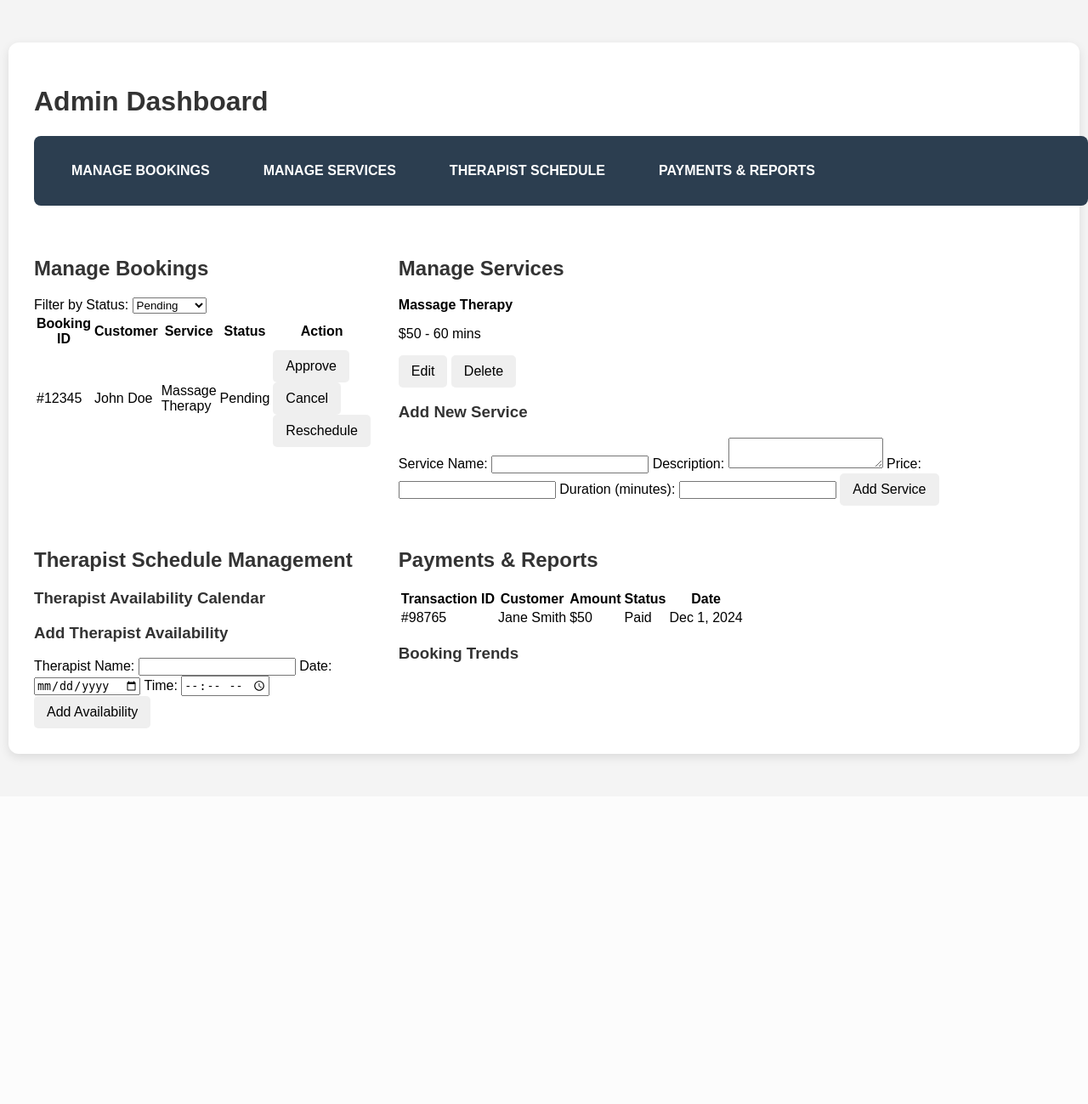
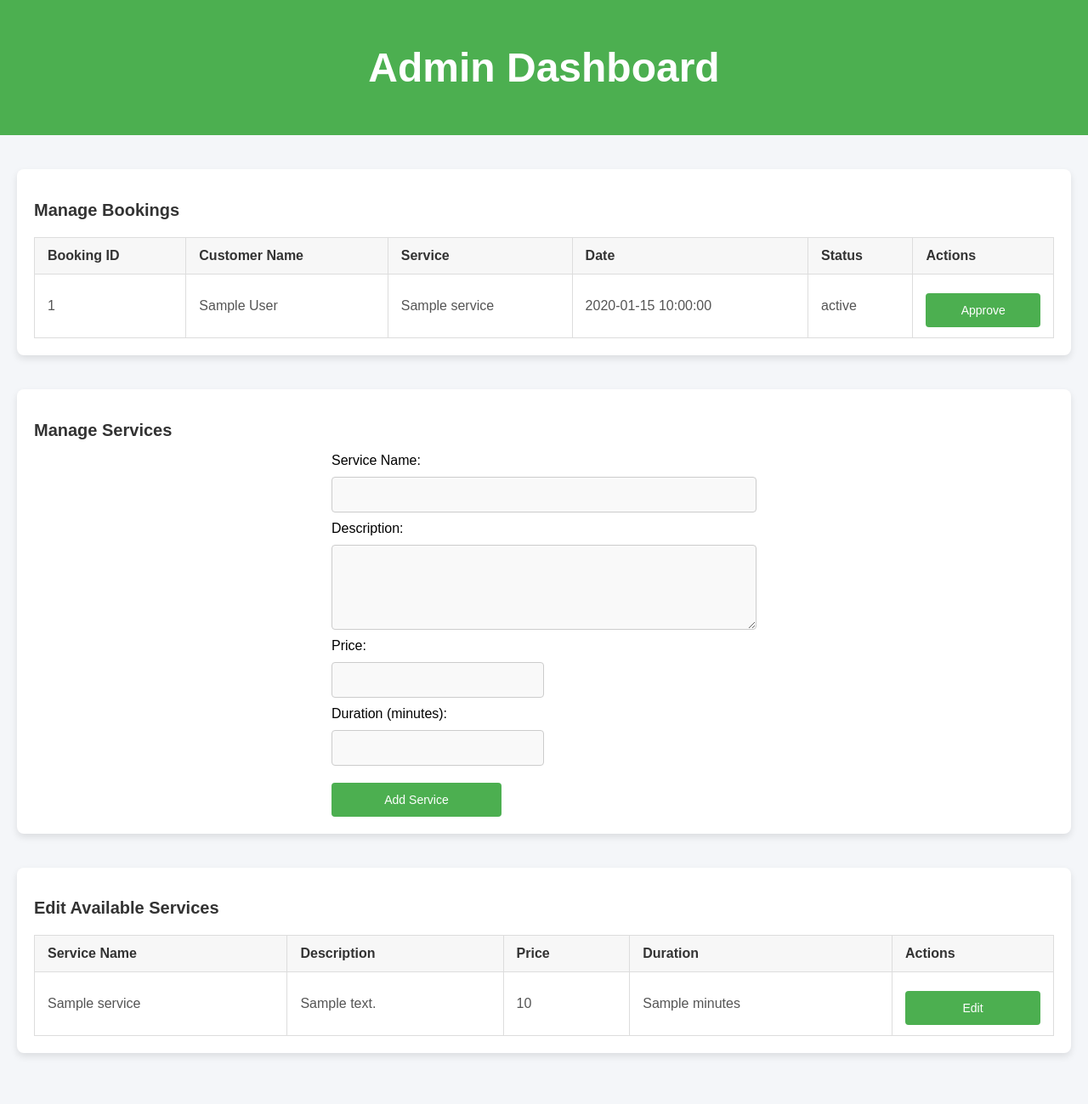
Before and after one commit to neriquinto/cit17-finalproject-3h, a PHP site: page /admin.php in a window 1280 px wide. Shown: the whole page at 85% size. Before the commit the page ends 896 px from the top, so only its background shows below. Run offline with PHP 8.4, Linux system fonts and the light colour scheme; tables that the repository leaves empty or names only in its code hold one stand-in row (values such as "Sample post").

Commit message:
fixed the admin

```diff
--- a/admin.php
+++ b/admin.php
@@ -1,164 +1,387 @@
+<?php
+include "db.php";
+
+// Handle booking approval
+if (isset($_POST['approve'])) {
+    $appointment_id = $_POST['appointment_id'];
+    $update_query = "UPDATE appointments SET status = 'Confirmed' WHERE appointment_id = ?";
+    $stmt = $conn->prepare($update_query);
+    $stmt->bind_param("i", $appointment_id);
+    $stmt->execute();
+}
+
+// Fetch bookings data
+$appointments_query = "
+    SELECT
+        a.appointment_id,
+        a.user_id,
+        a.service_id,
+        a.status,
+        a.appointment_date,
+        a.user_id,
+        u.full_name,
+        s.service_name
+    FROM appointments a
+    JOIN users u ON a.user_id = u.user_id
+    JOIN services s ON a.service_id = s.service_id
+";
+$result = $conn->query($appointments_query);
+
+// Handle adding a new service
+if (isset($_POST['add_service'])) {
+    $service_name = $_POST['service_name'];
+    $description = $_POST['description'];
+    $price = $_POST['price'];
+    $duration = $_POST['duration'];
+
+    $add_service_query = "INSERT INTO services (service_name, description, price, duration) VALUES (?, ?, ?, ?)";
+    $stmt = $conn->prepare($add_service_query);
+    $stmt->bind_param("ssdi", $service_name, $description, $price, $duration);
+    $stmt->execute();
+}
+// Fetch all services data for the edit form
+$services_query = "SELECT * FROM services";
+$services_result = $conn->query($services_query);
+
+// Handle updating a service
+if (isset($_POST['update_service'])) {
+    $service_id = $_POST['service_id'];
+    $service_name = $_POST['service_name'];
+    $description = $_POST['description'];
+    $price = $_POST['price'];
+    $duration = $_POST['duration'];
+
+    $update_service_query = "
+        UPDATE services
+        SET service_name = ?, description = ?, price = ?, duration = ?
+        WHERE service_id = ?
+    ";
+    $stmt = $conn->prepare($update_service_query);
+    $stmt->bind_param("ssdii", $service_name, $description, $price, $duration, $service_id);
+    $stmt->execute();
+}
+?>
+
 <!DOCTYPE html>
 <html lang="en">
 <head>
     <meta charset="UTF-8">
     <meta name="viewport" content="width=device-width, initial-scale=1.0">
     <title>Admin Dashboard</title>
-    <link rel="stylesheet" href="styles.css"> <!-- Link to your current CSS -->
+    <style>
+    body {
+        font-family: 'Arial', sans-serif;
+        margin: 0;
+        padding: 0;
+        background-color: #f4f6f9;
+    }
+
+    header {
+        background-color: #4CAF50;
+        color: white;
+        padding: 20px;
+        text-align: center;
+        font-size: 24px;
+        font-weight: bold;
+    }
+
+    main {
+        padding: 20px;
+        margin-top: 20px;
+    }
+
+    section {
+        margin-bottom: 40px;
+        background-color: white;
+        border-radius: 8px;
+        box-shadow: 0 4px 8px rgba(0, 0, 0, 0.1);
+        padding: 20px;
+    }
+
+    h2 {
+        font-size: 20px;
+        margin-bottom: 15px;
+        color: #333;
+    }
+
+    table {
+        width: 100%;
+        border-collapse: collapse;
+        margin-top: 20px;
+    }
+
+    table th, table td {
+        padding: 12px 15px;
+        text-align: left;
+        border: 1px solid #ddd;
+    }
+
+    table th {
+        background-color: #f7f7f7;
+        color: #333;
+    }
+
+    table td {
+        background-color: #fff;
+        color: #555;
+    }
+
+    table tr:nth-child(even) {
+        background-color: #f9f9f9;
+    }
+
+    table tr:hover {
+        background-color: #f1f1f1;
+    }
+
+    button {
+        padding: 10px 20px;
+        background-color: #4CAF50;
+        color: white;
+        border: none;
+        cursor: pointer;
+        font-size: 14px;
+        border-radius: 4px;
+        transition: background-color 0.3s ease;
+    }
+
+    button:hover {
+        background-color: #45a049;
+    }
+
+    form {
+        display: flex;
+        flex-direction: column;
+        gap: 10px;
+        max-width: 500px;
+        margin: 0 auto;
+    }
+
+    form input, form textarea {
+        padding: 12px;
+        border: 1px solid #ccc;
+        border-radius: 4px;
+        font-size: 14px;
+        width: 100%;
+        box-sizing: border-box;
+    }
+
+    form input[type="number"] {
+        max-width: 250px;
+    }
+
+    form textarea {
+        resize: vertical;
+        height: 100px;
+    }
+
+    form button {
+        width: 100%;
+        max-width: 200px;
+        margin-top: 10px;
+        padding: 12px;
+    }
+
+    .form-group {
+        margin-bottom: 15px;
+    }
+
+    .form-group label {
+        font-weight: bold;
+        margin-bottom: 5px;
+    }
+
+    .actions button {
+        padding: 8px 12px;
+        font-size: 14px;
+    }
+
+    .actions button.approve {
+        background-color: #4CAF50;
+    }
+
+    .actions button.approve:hover {
+        background-color: #45a049;
+    }
+
+    .actions button.reject {
+        background-color: #f44336;
+    }
+
+    .actions button.reject:hover {
+        background-color: #e53935;
+    }
+
+    .table-actions {
+        display: flex;
+        justify-content: space-between;
+    }
+
+    .table-actions button {
+        padding: 8px 12px;
+        font-size: 14px;
+    }
+
+    /* Additional Styling for Improved Readability */
+    input:focus, textarea:focus {
+        border-color: #4CAF50;
+        outline: none;
+    }
+
+    input, textarea {
+        background-color: #f9f9f9;
+    }
+
+    /* Responsiveness */
+    @media (max-width: 768px) {
+        table, form {
+            width: 100%;
+            margin: 0;
+        }
+
+        .actions button {
+            width: 100%;
+        }
+    }
+
+</style>
+
 </head>
 <body>
-    <!-- Admin Dashboard Container -->
-    <div class="admin-dashboard-container">
+    <header>
         <h1>Admin Dashboard</h1>
-
-        <!-- Sidebar or Navigation (Optional) -->
-        <nav class="admin-dashboard-nav">
-            <ul>
-                <li><a href="#manage-bookings">Manage Bookings</a></li>
-                <li><a href="#manage-services">Manage Services</a></li>
-                <li><a href="#therapist-schedule">Therapist Schedule</a></li>
-                <li><a href="#payments-reports">Payments & Reports</a></li>
-            </ul>
-        </nav>
-
-        <!-- Main Content Area -->
-        <div class="admin-dashboard-main-content">
-
-            <!-- Manage Bookings Section -->
-            <section id="manage-bookings">
+    </header>
+    <main>
+        <section>
             <h2>Manage Bookings</h2>
-                <div class="booking-filter">
-                    <label for="booking-status">Filter by Status:</label>
-                    <select id="booking-status" name="booking-status">
-                        <option value="pending">Pending</option>
-                        <option value="confirmed">Confirmed</option>
-                        <option value="completed">Completed</option>
-                    </select>
-                </div>
-
-                <table class="booking-list">
+            <table>
                 <thead>
                     <tr>
                         <th>Booking ID</th>
-                            <th>Customer</th>
+                        <th>Customer Name</th>
                         <th>Service</th>
+                        <th>Date</th>
                         <th>Status</th>
-                            <th>Action</th>
+                        <th>Actions</th>
                     </tr>
                 </thead>
                 <tbody>
-                        <!-- Sample Booking Row -->
+                    <?php if ($result && $result->num_rows > 0): ?>
+                        <?php while ($row = $result->fetch_assoc()): ?>
                             <tr>
-                            <td>#12345</td>
-                            <td>John Doe</td>
-                            <td>Massage Therapy</td>
-                            <td><span class="status pending">Pending</span></td>
+                                <td><?php echo htmlspecialchars($row['appointment_id']); ?></td>
+                                <td><?php echo htmlspecialchars($row['full_name']); ?></td>
+                                <td><?php echo htmlspecialchars($row['service_name']); ?></td>
+                                <td><?php echo htmlspecialchars($row['appointment_date'] ?? 'N/A'); ?></td>
+                                <td><?php echo htmlspecialchars($row['status']); ?></td>
                                 <td>
-                                <button class="approve-btn">Approve</button>
-                                <button class="cancel-btn">Cancel</button>
-                                <button class="reschedule-btn">Reschedule</button>
+                                    <form method="post" style="display:inline;">
+                                        <input type="hidden" name="appointment_id" value="<?php echo $row['appointment_id']; ?>">
+                                        <button type="submit" name="approve">Approve</button>
+                                    </form>
                                 </td>
                             </tr>
-                        <!-- Repeat rows for more bookings -->
+                        <?php endwhile; ?>
+                    <?php else: ?>
+                        <tr>
+                            <td colspan="6">No bookings available.</td>
+                        </tr>
+                    <?php endif; ?>
                 </tbody>
             </table>
         </section>
+        <section>
+            <h2>Manage Services</h2>
+            <form method="post">
+                <label for="service_name">Service Name:</label>
+                <input type="text" id="service_name" name="service_name" required>
 
-            <!-- Manage Services Section -->
-            <section id="manage-services">
-                <h2>Manage Services</h2>
-                <div class="service-list">
-                    <!-- Sample Service Item -->
-                    <div class="service-item">
-                        <p><strong>Massage Therapy</strong></p>
-                        <p>$50 - 60 mins</p>
-                        <button class="edit-service-btn">Edit</button>
-                        <button class="delete-service-btn">Delete</button>
-                    </div>
-                    <!-- Repeat for other services -->
-                </div>
+                <label for="description">Description:</label>
+                <textarea id="description" name="description" required></textarea>
 
-                <!-- Add New Service Form -->
-                <h3>Add New Service</h3>
-                <form id="add-service-form">
-                    <label for="service-name">Service Name:</label>
-                    <input type="text" id="service-name" name="service-name" required>
+                <label for="price">Price:</label>
+                <input type="number" id="price" name="price" step="0.01" required>
 
-                    <label for="service-description">Description:</label>
-                    <textarea id="service-description" name="service-description" required></textarea>
+                <label for="duration">Duration (minutes):</label>
+                <input type="number" id="duration" name="duration" required>
 
-                    <label for="service-price">Price:</label>
-                    <input type="number" id="service-price" name="service-price" required>
-
-                    <label for="service-duration">Duration (minutes):</label>
-                    <input type="number" id="service-duration" name="service-duration" required>
-
-                    <button type="submit">Add Service</button>
+                <button type="submit" name="add_service">Add Service</button>
             </form>
         </section>
-
-            <!-- Therapist Schedule Section -->
-            <section id="therapist-schedule">
-                <h2>Therapist Schedule Management</h2>
-
-                <!-- Availability Calendar -->
-                <div class="availability-calendar">
-                    <h3>Therapist Availability Calendar</h3>
-                    <!-- Integrate calendar here -->
-                </div>
-
-                <!-- Add Therapist Availability Form -->
-                <h3>Add Therapist Availability</h3>
-                <form id="add-availability-form">
-                    <label for="therapist-name">Therapist Name:</label>
-                    <input type="text" id="therapist-name" name="therapist-name" required>
-
-                    <label for="availability-date">Date:</label>
-                    <input type="date" id="availability-date" name="availability-date" required>
-
-                    <label for="availability-time">Time:</label>
-                    <input type="time" id="availability-time" name="availability-time" required>
-
-                    <button type="submit">Add Availability</button>
-                </form>
-            </section>
-
-            <!-- Payments and Reports Section -->
-            <section id="payments-reports">
-                <h2>Payments & Reports</h2>
-
-                <!-- Payments Table -->
-                <table class="payments-table">
+        <section>
+    <h2>Edit Available Services</h2>
+    <?php if ($services_result && $services_result->num_rows > 0): ?>
+        <table>
             <thead>
                 <tr>
-                            <th>Transaction ID</th>
-                            <th>Customer</th>
-                            <th>Amount</th>
-                            <th>Status</th>
-                            <th>Date</th>
+                    <th>Service Name</th>
+                    <th>Description</th>
+                    <th>Price</th>
+                    <th>Duration</th>
+                    <th>Actions</th>
                 </tr>
             </thead>
             <tbody>
-                        <!-- Sample Payment Row -->
+                <?php while ($row = $services_result->fetch_assoc()): ?>
                     <tr>
-                            <td>#98765</td>
-                            <td>Jane Smith</td>
-                            <td>$50</td>
-                            <td><span class="status paid">Paid</span></td>
-                            <td>Dec 1, 2024</td>
+                        <td><?php echo htmlspecialchars($row['service_name']); ?></td>
+                        <td><?php echo htmlspecialchars($row['description']); ?></td>
+                        <td><?php echo htmlspecialchars($row['price']); ?></td>
+                        <td><?php echo htmlspecialchars($row['duration']); ?> minutes</td>
+                        <td>
+                            <!-- Edit Service Form -->
+                            <form method="post" style="display:inline;">
+                                <input type="hidden" name="service_id" value="<?php echo $row['service_id']; ?>">
+                                <button type="button" onclick="openEditForm(<?php echo $row['service_id']; ?>, '<?php echo addslashes($row['service_name']); ?>', '<?php echo addslashes($row['description']); ?>', <?php echo $row['price']; ?>, <?php echo $row['duration']; ?>)">Edit</button>
+                            </form>
+                        </td>
                     </tr>
-                        <!-- Repeat rows for more payments -->
+                <?php endwhile; ?>
             </tbody>
         </table>
+    <?php else: ?>
+        <p>No services available to edit.</p>
+    <?php endif; ?>
 
-                <!-- Reports Section (for charts and data visualizations) -->
-                <div class="reports-section">
-                    <h3>Booking Trends</h3>
-                    <!-- Integrate charts/graphs here -->
+    <!-- Edit Service Modal Form -->
+    <div id="editServiceModal" style="display:none; position: fixed; top: 50%; left: 50%; transform: translate(-50%, -50%); background-color: white; padding: 20px; border-radius: 8px; box-shadow: 0 4px 8px rgba(0, 0, 0, 0.1);">
+        <h3>Edit Service</h3>
+        <form method="post">
+            <input type="hidden" name="service_id" id="edit_service_id">
+            <label for="edit_service_name">Service Name:</label>
+            <input type="text" id="edit_service_name" name="service_name" required>
+
+            <label for="edit_description">Description:</label>
+            <textarea id="edit_description" name="description" required></textarea>
+
+            <label for="edit_price">Price:</label>
+            <input type="number" id="edit_price" name="price" step="0.01" required>
+
+            <label for="edit_duration">Duration (minutes):</label>
+            <input type="number" id="edit_duration" name="duration" required>
+
+            <button type="submit" name="update_service">Update Service</button>
+        </form>
+        <button onclick="closeEditForm()">Cancel</button>
     </div>
 </section>
 
-        </div>
-    </div>
+<!-- JavaScript to handle the modal for editing -->
+<script>
+    function openEditForm(serviceId, serviceName, description, price, duration) {
+        document.getElementById('edit_service_id').value = serviceId;
+        document.getElementById('edit_service_name').value = serviceName;
+        document.getElementById('edit_description').value = description;
+        document.getElementById('edit_price').value = price;
+        document.getElementById('edit_duration').value = duration;
+
+        document.getElementById('editServiceModal').style.display = 'block';
+    }
+
+    function closeEditForm() {
+        document.getElementById('editServiceModal').style.display = 'none';
+    }
+</script>
+    </main>
 </body>
 </html>
```
Lines whose indentation alone changed are shown as unchanged.
